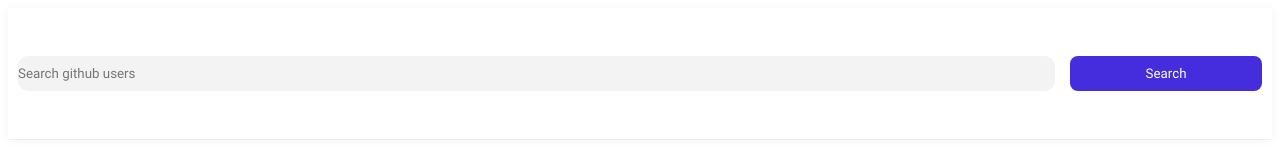
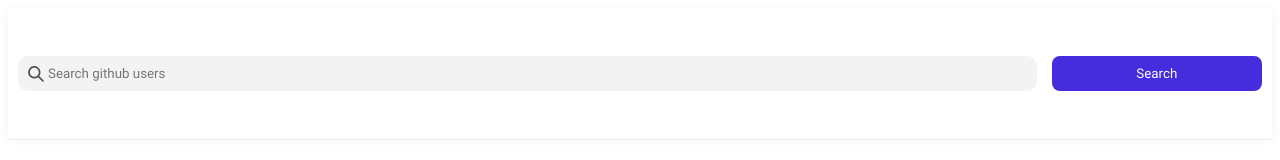
Before and after one commit to mekiert/reacttask, a React (Create React App) app: page / in a window 1280 px wide. Shown: the top 160 px of the page. Built offline with nearby package versions, Linux system fonts and the light colour scheme.

Commit message:
Styling in GithubUserSearchBar

```diff
--- a/src/Styles.module.scss
+++ b/src/Styles.module.scss
@@ -9,3 +9,7 @@ $secondary-color: #f3f3f3;
 * {
     font-family: 'Roboto', serif;
 }
+
+button:hover {
+    cursor: pointer;
+}
--- a/src/components/github-user-search-bar/GithubUserSearchBar.module.scss
+++ b/src/components/github-user-search-bar/GithubUserSearchBar.module.scss
@@ -7,15 +7,28 @@
     justify-content: space-between;
     box-shadow: 0 1px 0 rgba(0, 0, 0, 0.05), 0 1px 10px rgba(0, 0, 0, 0.05);
 
-    .searchField {
-        background-color: $secondary-color;
-        border: none;
-        border-radius: 10px;
-        //color: #7D838B; only for placeholder
-        flex-grow: 6;
-        margin-right: 15px;
-        padding: 10px 0;
+    .searchFieldWrapper {
+        display: flex;
+        flex-direction: row;
+        align-items: center;
+        flex-grow: 5;
+        position: relative;
+
+        .searchFieldIcon {
+            position: absolute;
+            left: 10px;
+        }
+
+        .searchField {
+            background-color: $secondary-color;
+            border: none;
+            border-radius: 10px;
+            flex: 1;
+            margin-right: 15px;
+            padding: 10px 0 10px 30px;
+        }
     }
+
 
     .searchButton {
         background-color: $primary-color;
--- a/src/components/github-user-search-bar/GithubUserSearchBar.tsx
+++ b/src/components/github-user-search-bar/GithubUserSearchBar.tsx
@@ -1,6 +1,7 @@
 import React, {ReactElement, useState} from "react";
 import styles from './GithubUserSearchBar.module.scss'
 import i18n from '../../i18n/i18n'
+import {ReactComponent as SearchIcon} from "../../resources/SearchIcon.svg";
 
 type Props = {
     onSearch: (userName: string) => void
@@ -15,8 +16,11 @@ export default function GithubUserSearchBar(props: Props): ReactElement {
 
     return (
         <div className={styles.wrapper}>
-            <input className={styles.searchField} placeholder={i18n.searchGithubUsers}
-                   value={usernameToFind} onInput={onUsernameUpdate}/>
+            <div className={styles.searchFieldWrapper}>
+                <SearchIcon className={styles.searchFieldIcon}/>
+                <input className={styles.searchField} placeholder={i18n.searchGithubUsers}
+                       value={usernameToFind} onInput={onUsernameUpdate}/>
+            </div>
             <button className={styles.searchButton}
                     onClick={() => props.onSearch(usernameToFind)}>{i18n.search}</button>
         </div>
```
Also changed, not shown: src/resources/SearchIcon.svg (added).
